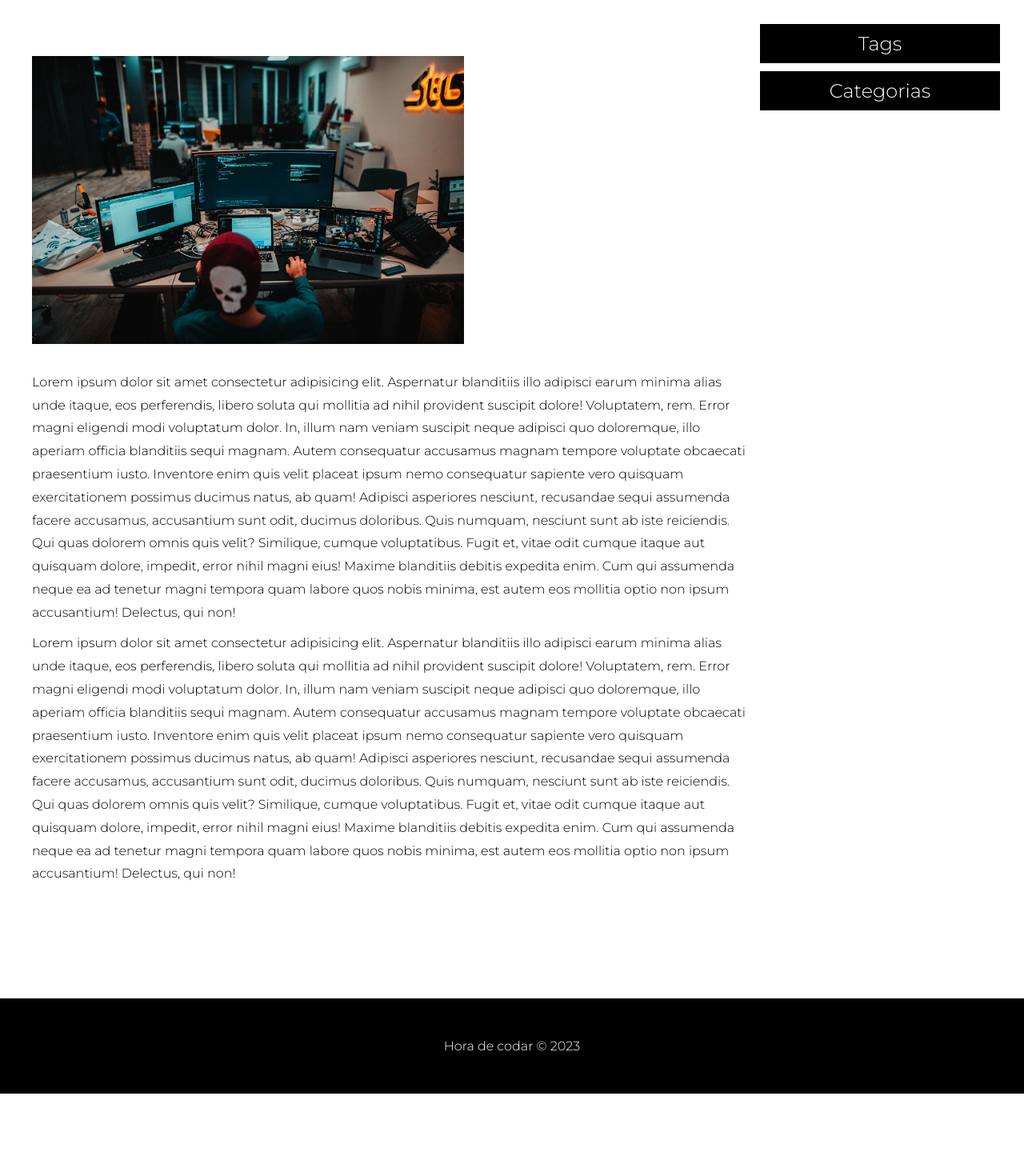
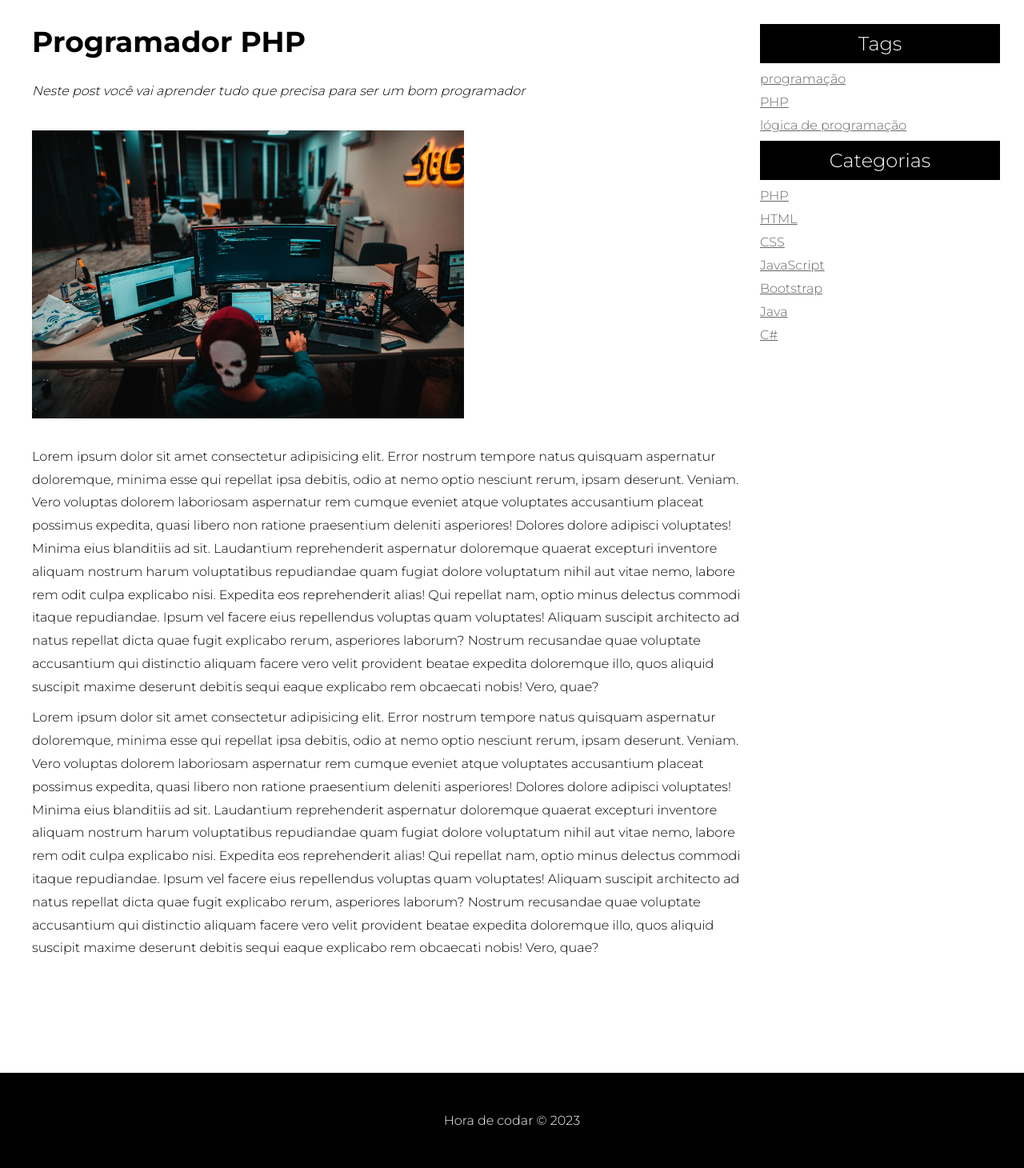
Before and after one commit to WelGomes/Blog, a PHP site: page /post.php?id=1 in a window 1280 px wide. Shown: the part 69-1529 px from the top of the page at 80% size. Before the commit the page ends 1436 px from the top, so only its background shows below. Run offline with PHP 8.4, Linux system fonts and the light colour scheme.

Commit message:
post.php

```diff
--- a/Projeto Blog/post.php
+++ b/Projeto Blog/post.php
@@ -1,16 +1,15 @@
-<!-- Inclusão do cabeçalho -->
 <?php
 
     include_once("templates/header.php");
 
-  if(isset($_GET['id'])) {
+    if(isset($_GET["id"])) {
 
-    $postId = $_GET['id'];
+        $postId = $_GET["id"];
         $currentPost;
 
         foreach($posts as $post) {
 
-      if($post['id'] == $postId) {
+            if($post["id"] == $postId) {
                 $currentPost = $post;
             }
 
@@ -22,43 +21,44 @@
 
     <main id="post-container">
         <div class="content-container">
-    <h1 id="main-title"><?php $currentPost['title'] ?></h1>
-    <p id="post-description"><?php $currentPost['description'] ?></p>
+            <h1 id="main-title"><?php echo $currentPost["title"]?></h1>
+            <p id="post-description"><?php echo $currentPost["description"]?></p>
             <div class="img-container">
-      <img src="<?php $BASE_URL ?>/img/<?= $currentPost['img'] ?>" alt="<?php $currentPost['title'] ?>">
+                <img src="<?php echo $BASE_URL?>/img/<?php echo $currentPost['img']?>" alt="<?php echo $currentPost['title']?>">
             </div>
             <p class="post-content">
-    Lorem ipsum dolor sit amet consectetur adipisicing elit. Aspernatur blanditiis illo adipisci earum minima alias unde itaque, eos perferendis, libero soluta qui mollitia ad nihil provident suscipit dolore! Voluptatem, rem.
-    Error magni eligendi modi voluptatum dolor. In, illum nam veniam suscipit neque adipisci quo doloremque, illo aperiam officia blanditiis sequi magnam. Autem consequatur accusamus magnam tempore voluptate obcaecati praesentium iusto.
-    Inventore enim quis velit placeat ipsum nemo consequatur sapiente vero quisquam exercitationem possimus ducimus natus, ab quam! Adipisci asperiores nesciunt, recusandae sequi assumenda facere accusamus, accusantium sunt odit, ducimus doloribus.
-    Quis numquam, nesciunt sunt ab iste reiciendis. Qui quas dolorem omnis quis velit? Similique, cumque voluptatibus. Fugit et, vitae odit cumque itaque aut quisquam dolore, impedit, error nihil magni eius!
-    Maxime blanditiis debitis expedita enim. Cum qui assumenda neque ea ad tenetur magni tempora quam labore quos nobis minima, est autem eos mollitia optio non ipsum accusantium! Delectus, qui non!
+                Lorem ipsum dolor sit amet consectetur adipisicing elit. Error nostrum tempore natus quisquam aspernatur doloremque, minima esse qui repellat ipsa debitis, odio at nemo optio nesciunt rerum, ipsam deserunt. Veniam.
+                Vero voluptas dolorem laboriosam aspernatur rem cumque eveniet atque voluptates accusantium placeat possimus expedita, quasi libero non ratione praesentium deleniti asperiores! Dolores dolore adipisci voluptates! Minima eius blanditiis ad sit.
+                Laudantium reprehenderit aspernatur doloremque quaerat excepturi inventore aliquam nostrum harum voluptatibus repudiandae quam fugiat dolore voluptatum nihil aut vitae nemo, labore rem odit culpa explicabo nisi. Expedita eos reprehenderit alias!
+                Qui repellat nam, optio minus delectus commodi itaque repudiandae. Ipsum vel facere eius repellendus voluptas quam voluptates! Aliquam suscipit architecto ad natus repellat dicta quae fugit explicabo rerum, asperiores laborum?
+                Nostrum recusandae quae voluptate accusantium qui distinctio aliquam facere vero velit provident beatae expedita doloremque illo, quos aliquid suscipit maxime deserunt debitis sequi eaque explicabo rem obcaecati nobis! Vero, quae?
             </p>
             <p class="post-content">
-    Lorem ipsum dolor sit amet consectetur adipisicing elit. Aspernatur blanditiis illo adipisci earum minima alias unde itaque, eos perferendis, libero soluta qui mollitia ad nihil provident suscipit dolore! Voluptatem, rem.
-    Error magni eligendi modi voluptatum dolor. In, illum nam veniam suscipit neque adipisci quo doloremque, illo aperiam officia blanditiis sequi magnam. Autem consequatur accusamus magnam tempore voluptate obcaecati praesentium iusto.
-    Inventore enim quis velit placeat ipsum nemo consequatur sapiente vero quisquam exercitationem possimus ducimus natus, ab quam! Adipisci asperiores nesciunt, recusandae sequi assumenda facere accusamus, accusantium sunt odit, ducimus doloribus.
-    Quis numquam, nesciunt sunt ab iste reiciendis. Qui quas dolorem omnis quis velit? Similique, cumque voluptatibus. Fugit et, vitae odit cumque itaque aut quisquam dolore, impedit, error nihil magni eius!
-    Maxime blanditiis debitis expedita enim. Cum qui assumenda neque ea ad tenetur magni tempora quam labore quos nobis minima, est autem eos mollitia optio non ipsum accusantium! Delectus, qui non!
+                Lorem ipsum dolor sit amet consectetur adipisicing elit. Error nostrum tempore natus quisquam aspernatur doloremque, minima esse qui repellat ipsa debitis, odio at nemo optio nesciunt rerum, ipsam deserunt. Veniam.
+                Vero voluptas dolorem laboriosam aspernatur rem cumque eveniet atque voluptates accusantium placeat possimus expedita, quasi libero non ratione praesentium deleniti asperiores! Dolores dolore adipisci voluptates! Minima eius blanditiis ad sit.
+                Laudantium reprehenderit aspernatur doloremque quaerat excepturi inventore aliquam nostrum harum voluptatibus repudiandae quam fugiat dolore voluptatum nihil aut vitae nemo, labore rem odit culpa explicabo nisi. Expedita eos reprehenderit alias!
+                Qui repellat nam, optio minus delectus commodi itaque repudiandae. Ipsum vel facere eius repellendus voluptas quam voluptates! Aliquam suscipit architecto ad natus repellat dicta quae fugit explicabo rerum, asperiores laborum?
+                Nostrum recusandae quae voluptate accusantium qui distinctio aliquam facere vero velit provident beatae expedita doloremque illo, quos aliquid suscipit maxime deserunt debitis sequi eaque explicabo rem obcaecati nobis! Vero, quae?
             </p>
         </div>
-  <div class="nav-container">
+        <aside id="nav-container">
             <h3 id="tags-title">Tags</h3>
             <ul id="tag-list">
-      <?php foreach($currentPost['tags'] as $tag): ?>
-        <li><a href="#"><?php $tag ?></a></li>
-      <?php endforeach; ?>
+                <?php foreach($currentPost["tags"] as $tag):?>
+                    <li><a href="#"><?php echo $tag?></a></li>
+                <?php endforeach;?>
             </ul>
             <h3 id="categories-title">Categorias</h3>
             <ul id="categories-list">
-      <?php foreach($categories as $category): ?>
-        <li><a href="#"><?php $category ?></a></li>
-      <?php endforeach; ?>
+                <?php foreach($categories as $category):?>
+                    <li><a href="#"><?php echo $category?></a></li>
+                <?php endforeach;?>
             </ul>
-  </div>
+        </aside>
     </main>
 
-<!-- Inclusão do rodapé -->
 <?php
+
     include_once("templates/footer.php");
+
 ?>
```
Lines whose indentation alone changed are shown as unchanged.
